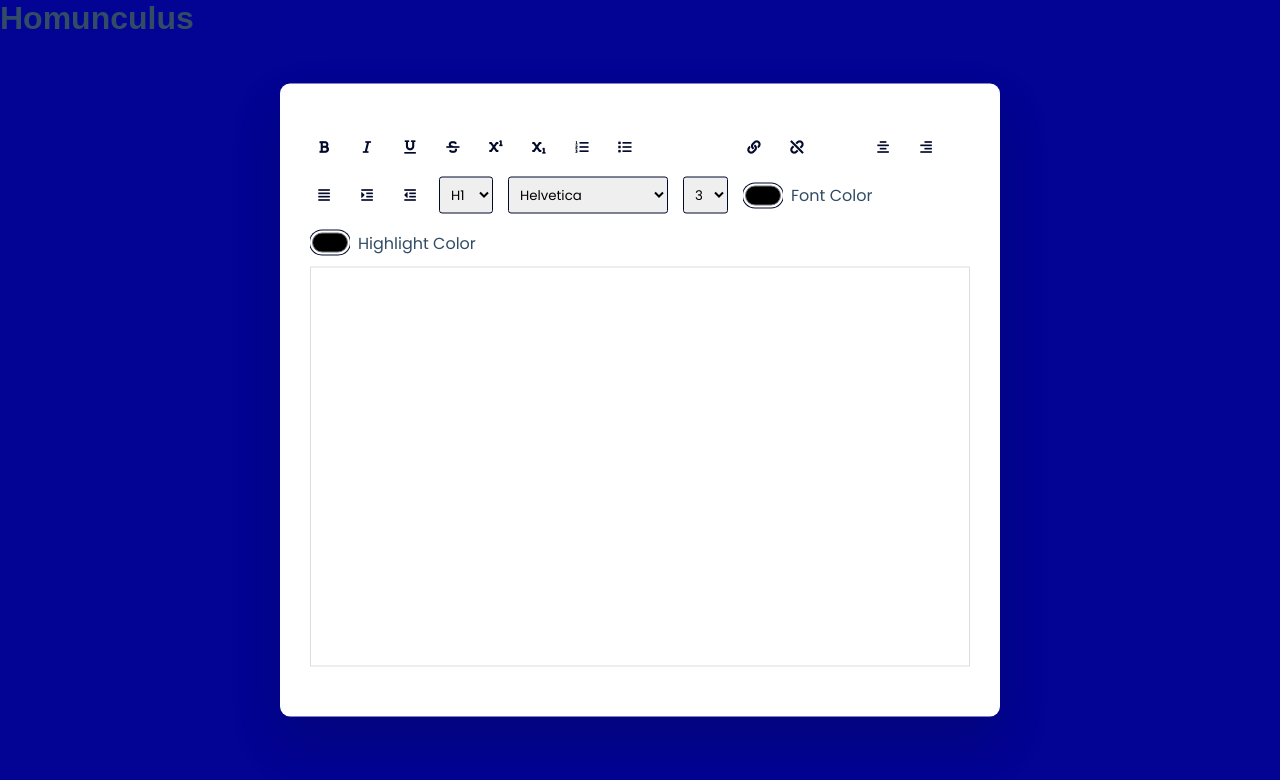
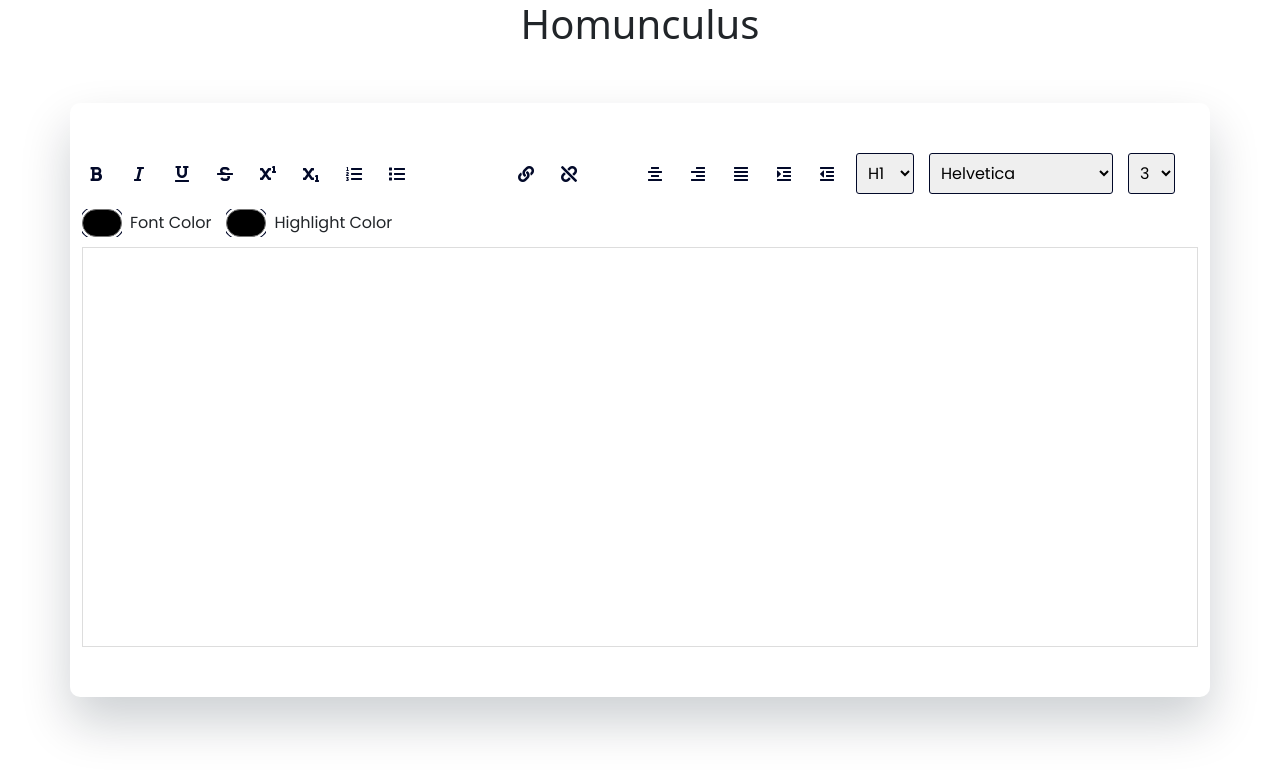
Before and after one commit to MatthewJesseThomas/Rich-Text-Editor, a website: page index.html in a window 1280 px wide. Drawn offline with nearby package versions, Linux system fonts and the light colour scheme.

```diff
--- a/index.html
+++ b/index.html
@@ -6,11 +6,11 @@
     <link rel="stylesheet" href="style.css">
     <link rel="stylesheet" href="https://fonts.googleapis.com/css2?family=Poppins&display=swap">
     <link rel="stylesheet" href="https://cdnjs.cloudflare.com/ajax/libs/font-awesome/5.15.3/css/all.min.css" integrity="sha512-...your-integrity-hash-here..." crossorigin="anonymous" />
-
+    <link href="https://cdn.jsdelivr.net/npm/bootstrap@5.3.2/dist/css/bootstrap.min.css" rel="stylesheet" integrity="sha384-T3c6CoIi6uLrA9TneNEoa7RxnatzjcDSCmG1MXxSR1GAsXEV/Dwwykc2MPK8M2HN" crossorigin="anonymous">
     <title>Rich Text Editor</title>
 </head>
 <body>
-    <H1 class="d-flex justify-content-center">Homunculus</H1>
+    <H1 class="m-auto d-flex justify-content-center">Homunculus</H1>
     <div class="container">
         <div class="options">
             <!-- Text Format-->
@@ -106,4 +106,5 @@
     </div>
 </body>
 <script src="index.js"></script>
+<script src="https://cdn.jsdelivr.net/npm/bootstrap@5.3.2/dist/js/bootstrap.bundle.min.js" integrity="sha384-C6RzsynM9kWDrMNeT87bh95OGNyZPhcTNXj1NW7RuBCsyN/o0jlpcV8Qyq46cDfL" crossorigin="anonymous"></script>
 </html>
```
